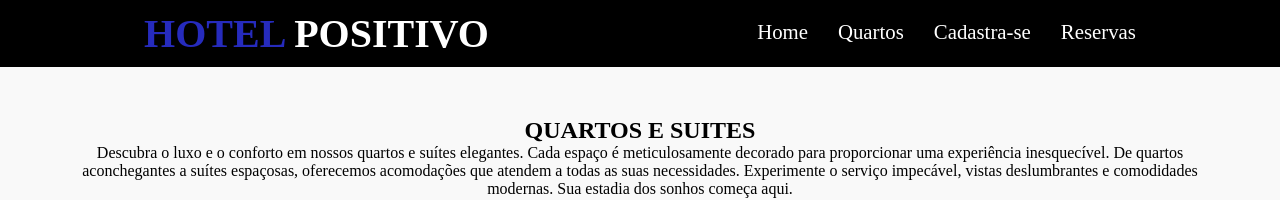
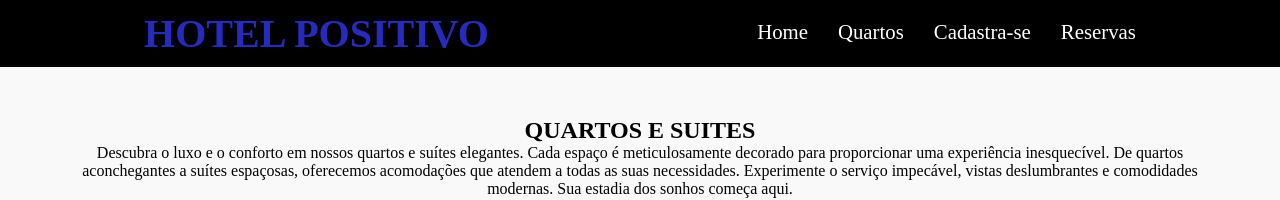
Before and after one commit to DuduForbeck/Eduardo-Forbeck-Andrade, a plain HTML site: page index.HTML in a window 1280 px wide. Shown: the top 200 px of the page. Drawn offline with Linux system fonts and the light colour scheme; a script that the page names is missing.

Commit message:
Deixando as cores de HOTEL e POSITIVO (no header) iguais, para que com as funções de gerar uma cor aleatoria pro header, não deixem uma das duas palavras ''desaparecidas''

```diff
--- a/Style.css
+++ b/Style.css
@@ -25,7 +25,7 @@ header h1 {
 }
 
 header span {
-    color: #fff;
+    color: #262bbd;
 }
 
 
```
